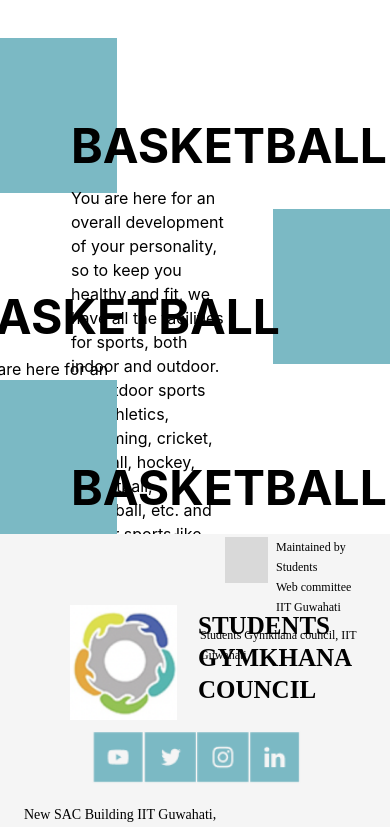
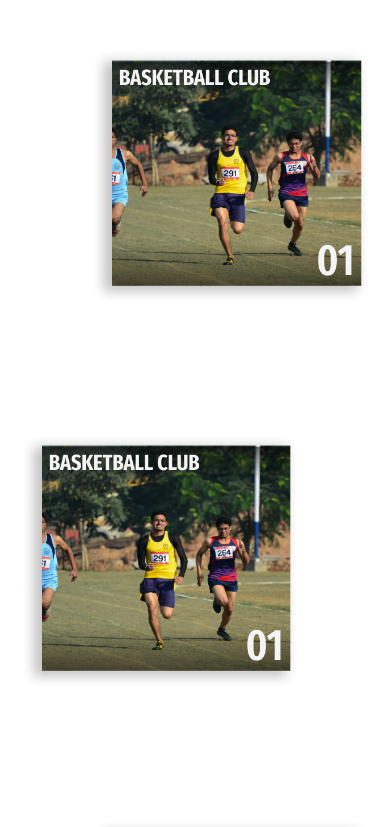
Before and after one commit to swciitg/sports_board_website, a React (Create React App) app: page /stud/gymkhana/sports/clubs in a window 390 px wide. Shown: the part 860-1687 px from the top of the page. Built offline with nearby package versions, Linux system fonts and the light colour scheme; a web font is replaced by a local one.

Commit message:
clubpages

```diff
--- a/src/components/animation.css
+++ b/src/components/animation.css
@@ -20,3 +20,52 @@
    width:30vw;
    height:40vh;
 } */
+@media screen and (min-width:550px){
+    .dnb{
+      display:flex;
+
+
+    }
+    .geet2{
+      display:none;
+    }
+  }
+
+  @media screen and (max-width:550px){
+    .geet2{
+      display:flex;
+
+
+    }
+    .geet2 {
+
+      flex-direction: column;
+      align-items: flex-end;
+      max-width: 90vw;
+      margin: auto;
+    }
+
+
+
+    .dnb{
+      display:none;
+    }
+}
+
+@media screen and (max-width:847px){
+
+.bhole1{
+   font-size:smaller;
+    }
+
+
+}
+
+@media screen and (max-width:710px){
+
+    .bhole1{
+       font-size:x-small;
+        }
+
+
+    }
--- a/src/components/animation.js
+++ b/src/components/animation.js
@@ -23,7 +23,7 @@ function Animation() {
   return (
 
     <div className="App">
-    <div class="flex flex-col gap-4 mt-12">
+    <div class="flex flex-col gap-4 mt-12 dnb">
       <div  class="flex relative">
       <div  class="">
         <img  src={bg} className=" bg"></img>
@@ -49,11 +49,11 @@ function Animation() {
            duration:0.4,
          }}
          whileHover={{scale:1.05}}
-         viewport={{amount:0.25}} class="flex flex-col gap-4">
-        <div class="font-bold text-5xl">
+         viewport={{amount:0.25}} class="flex flex-col sm:gap-3 gap-1">
+        <div class="font-bold lg:text-5xl md:text-4xl sm:text-2xl">
           BASKETBALL
         </div>
-        <div class="md:text-base lg:text-lg bhole1 h-64">
+        <div class=" lg:text-lg bhole1 h-64 md:text-base sm:text-sm">
             You are here for an overall development of your personality, so to keep you healthy and fit, we have all the facilities for sports, both indoor and outdoor.
             All outdoor sports like athletics, swimming, cricket, football, hockey, basketball, volleyball, etc. and indoor sports like table tennis, weight lifting, chess, carrom, squash, etc. are actively played by all throughout the year.
         </div>
@@ -86,11 +86,11 @@ function Animation() {
            duration:0.4,
          }}
          whileHover={{scale:1.05}}
-         viewport={{amount:0.25}} class="flex flex-col gap-4">
-        <div class="font-bold text-5xl">
+         viewport={{amount:0.25}} class="flex flex-col sm:gap-3 gap-1">
+        <div class="font-bold lg:text-5xl md:text-4xl sm:text-2xl">
           BASKETBALL
         </div>
-        <div class="md:text-base lg:text-lg bhole1 h-64">
+        <div class="lg:text-lg bhole1 h-64 md:text-base sm:text-sm">
             You are here for an overall development of your personality, so to keep you healthy and fit, we have all the facilities for sports, both indoor and outdoor.
             All outdoor sports like athletics, swimming, cricket, football, hockey, basketball, volleyball, etc. and indoor sports like table tennis, weight lifting, chess, carrom, squash, etc. are actively played by all throughout the year.
         </div>
@@ -123,11 +123,11 @@ function Animation() {
            duration:0.4,
          }}
          whileHover={{scale:1.05}}
-         viewport={{amount:0.25}} class="flex flex-col gap-4">
-        <div class="font-bold text-5xl">
+         viewport={{amount:0.25}} class="flex flex-col sm:gap-4 gap-1">
+        <div class="font-bold lg:text-5xl md:text-4xl sm:text-2xl">
           BASKETBALL
         </div>
-        <div class="md:text-base lg:text-lg bhole1 h-64">
+        <div class="lg:text-lg bhole1 h-64 md:text-base sm:text-sm">
             You are here for an overall development of your personality, so to keep you healthy and fit, we have all the facilities for sports, both indoor and outdoor.
             All outdoor sports like athletics, swimming, cricket, football, hockey, basketball, volleyball, etc. and indoor sports like table tennis, weight lifting, chess, carrom, squash, etc. are actively played by all throughout the year.
         </div>
@@ -135,6 +135,141 @@ function Animation() {
      </div>
      </div>
     </div>
+
+    <div class=" geet2   ">
+      <motion.div class= "group"
+         initial={{opacity:0, y:50,}}
+         whileInView={{opacity:1,y:10}}
+         transition={{
+           ease:"easeIn",
+            bounce:0.4,
+           duration:0.4,
+         }}
+         whileHover={{scale:1.05}}
+         viewport={{amount:0.4}}>
+         <img class=" mt-12 mb-20 w-4/5  float-right "   src={hori} alt ="my aqua team"/>
+
+      </motion.div>
+
+      <motion.div class= "group"
+         initial={{opacity:0, y:50,}}
+         whileInView={{opacity:1,y:10}}
+         transition={{
+           ease:"easeIn",
+            bounce:0.4,
+           duration:0.4,
+         }}
+         whileHover={{scale:1.05}}
+         viewport={{amount:0.4}}>
+         <img  class=" mt-12 mb-20 w-4/5  float-left "   src={hori} alt ="my aqua team"/>
+
+      </motion.div>
+
+      <motion.div class= "group"
+         initial={{opacity:0, y:50,}}
+         whileInView={{opacity:1,y:10}}
+         transition={{
+           ease:"easeIn",
+            bounce:0.4,
+           duration:0.4,
+         }}
+         whileHover={{scale:1.05}}
+         viewport={{amount:0.4}}>
+         <img  class=" mt-12 mb-20 w-4/5  float-right "   src={hori} alt ="my aqua team"/>
+
+      </motion.div>
+
+      <motion.div class= "group"
+         initial={{opacity:0, y:50,}}
+         whileInView={{opacity:1,y:10}}
+         transition={{
+           ease:"easeIn",
+            bounce:0.4,
+           duration:0.4,
+         }}
+         whileHover={{scale:1.05}}
+         viewport={{amount:0.4}}>
+         <img  class=" mt-12 mb-20 w-4/5  float-left "   src={hori} alt ="my aqua team"/>
+
+      </motion.div>
+
+      <motion.div class= "group"
+         initial={{opacity:0, y:50,}}
+         whileInView={{opacity:1,y:10}}
+         transition={{
+           ease:"easeIn",
+            bounce:0.4,
+           duration:0.4,
+         }}
+         whileHover={{scale:1.05}}
+         viewport={{amount:0.4}}>
+         <img  class=" mt-12 mb-20 w-4/5  float-right "   src={hori} alt ="my aqua team"/>
+
+      </motion.div>
+
+      <motion.div class= "group"
+         initial={{opacity:0, y:50,}}
+         whileInView={{opacity:1,y:10}}
+         transition={{
+           ease:"easeIn",
+            bounce:0.4,
+           duration:0.4,
+         }}
+         whileHover={{scale:1.05}}
+         viewport={{amount:0.4}}>
+         <img  class=" mt-12 mb-20 w-4/5  float-left "   src={hori} alt ="my aqua team"/>
+
+      </motion.div>
+
+      <motion.div class= "group"
+         initial={{opacity:0, y:50,}}
+         whileInView={{opacity:1,y:10}}
+         transition={{
+           ease:"easeIn",
+            bounce:0.4,
+           duration:0.4,
+         }}
+         whileHover={{scale:1.05}}
+         viewport={{amount:0.4}}>
+         <img  class=" mt-12 mb-20 w-4/5  float-right "   src={hori} alt ="my aqua team"/>
+
+      </motion.div>
+
+      <motion.div class= "group"
+         initial={{opacity:0, y:50,}}
+         whileInView={{opacity:1,y:10}}
+         transition={{
+           ease:"easeIn",
+            bounce:0.4,
+           duration:0.4,
+         }}
+         whileHover={{scale:1.05}}
+         viewport={{amount:0.4}}>
+         <img class=" mt-12 mb-20 w-4/5  float-left "   src={hori} alt ="my aqua team"/>
+
+      </motion.div>
+
+      <motion.div class= "group"
+         initial={{opacity:0, y:50,}}
+         whileInView={{opacity:1,y:10}}
+         transition={{
+           ease:"easeIn",
+            bounce:0.4,
+           duration:0.4,
+         }}
+         whileHover={{scale:1.05}}
+         viewport={{amount:0.4}}>
+         <img  class=" mt-12 mb-20 w-4/5  float-right "   src={hori} alt ="my aqua team"/>
+
+      </motion.div>
+
+
+
+
+
+
+
+  </div>
     </div>
   );
 }
```
